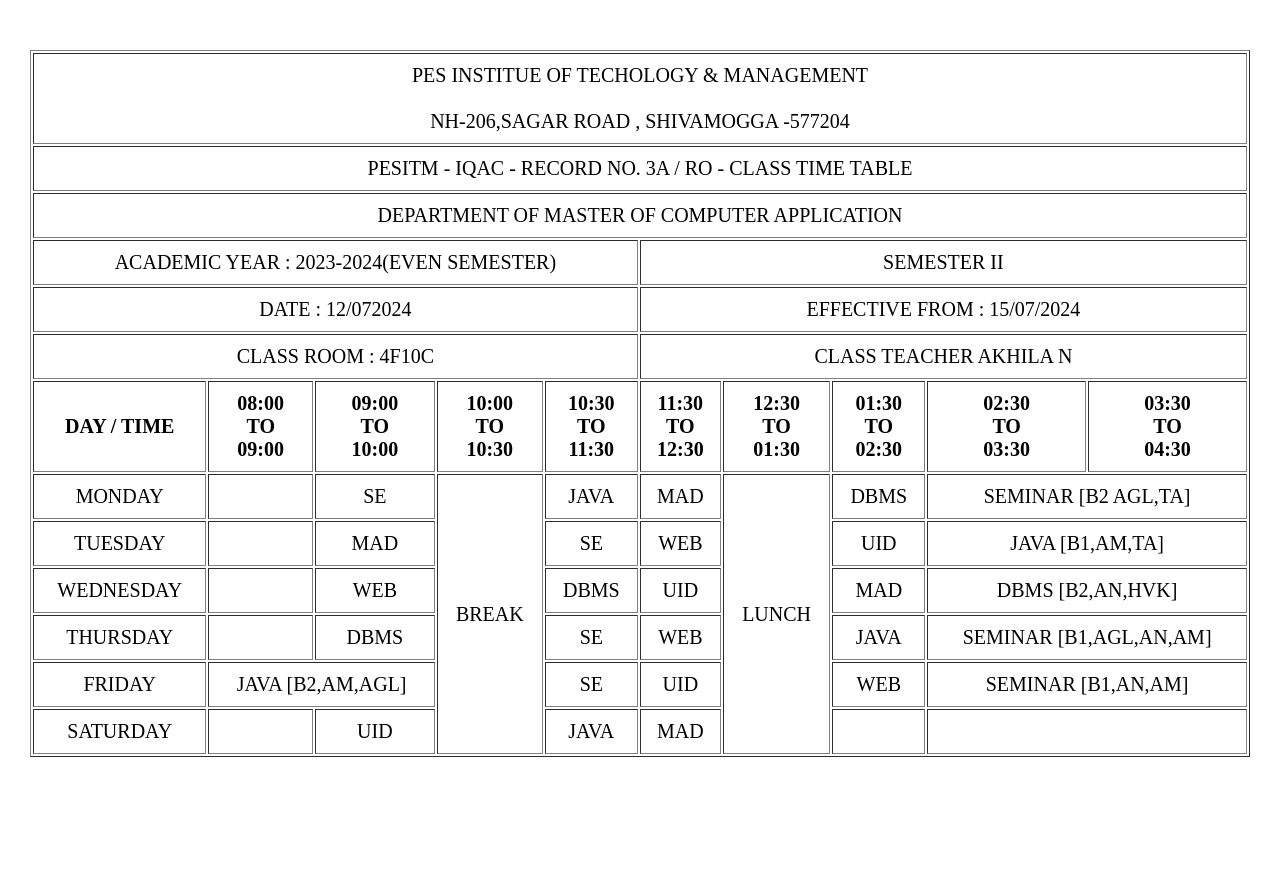
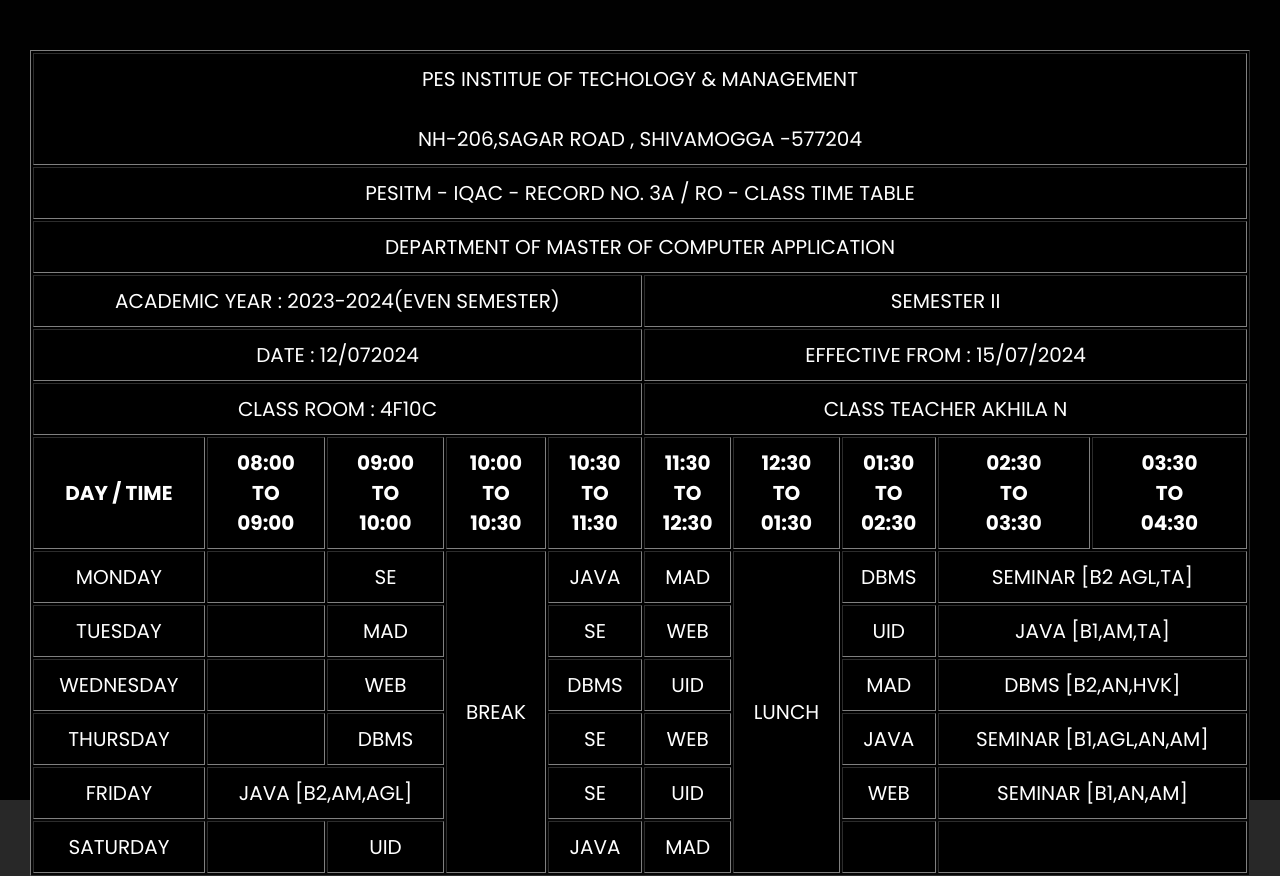
Before and after one commit to Manuacharya55/git_practice, a plain HTML site: page table.html in a window 1280 px wide. Before the commit the page ends 800 px from the top, so only its background shows below. Drawn offline with Linux system fonts and the light colour scheme.

Commit message:
table page altered

```diff
--- a/table.html
+++ b/table.html
@@ -5,10 +5,13 @@
     <meta name="viewport" content="width=device-width, initial-scale=1.0" />
     <title>Time Table</title>
     <style>
+        @import url('https://fonts.googleapis.com/css2?family=Poppins:ital,wght@0,100;0,200;0,300;0,400;0,500;0,600;0,700;0,800;0,900;1,100;1,200;1,300;1,400;1,500;1,600;1,700;1,800;1,900&display=swap');
       * {
         margin: 0;
         padding: 0;
         box-sizing: border-box;
+        font-family: "Poppins";
+        background-color: rgba(0, 0, 0, 0.844);
       }
 
       html,
@@ -16,6 +19,8 @@
       .container {
         width: 100%;
         height: 100%;
+
+        color: white;
       }
 
       .container {
```
